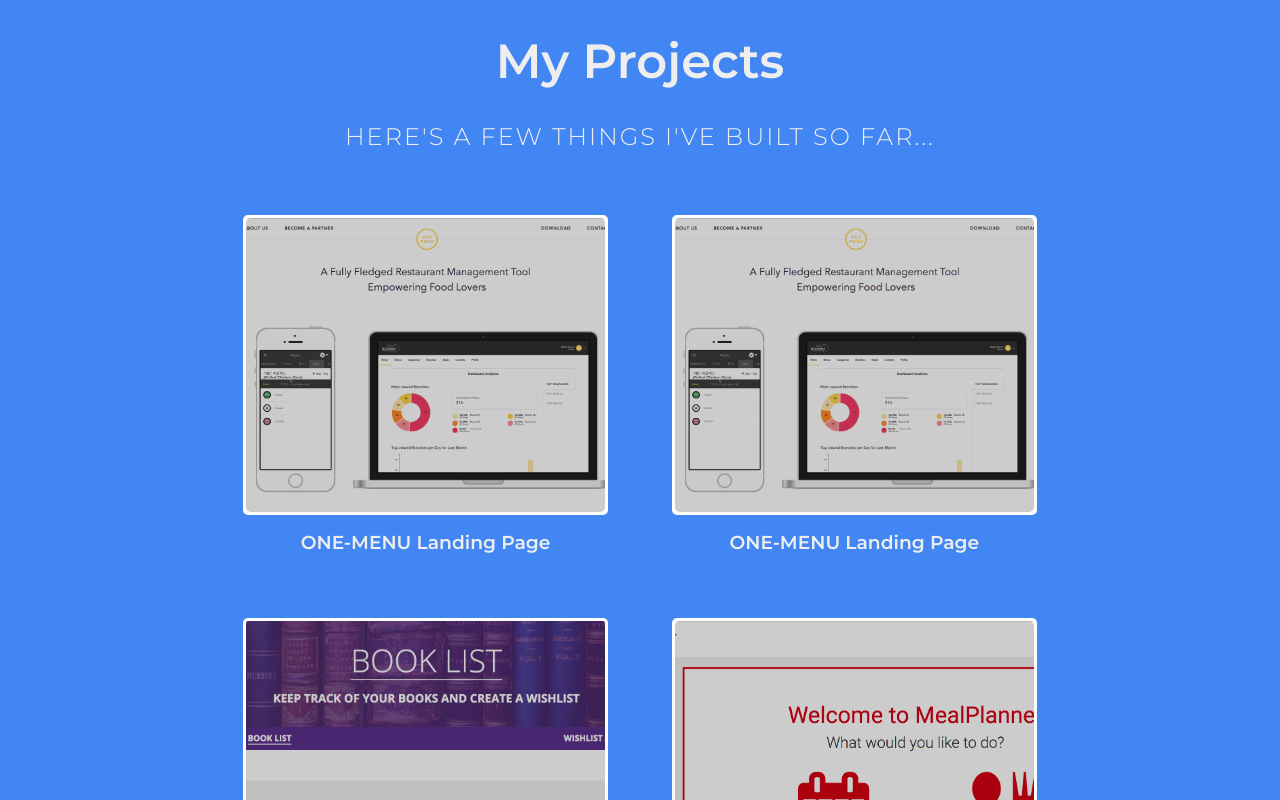
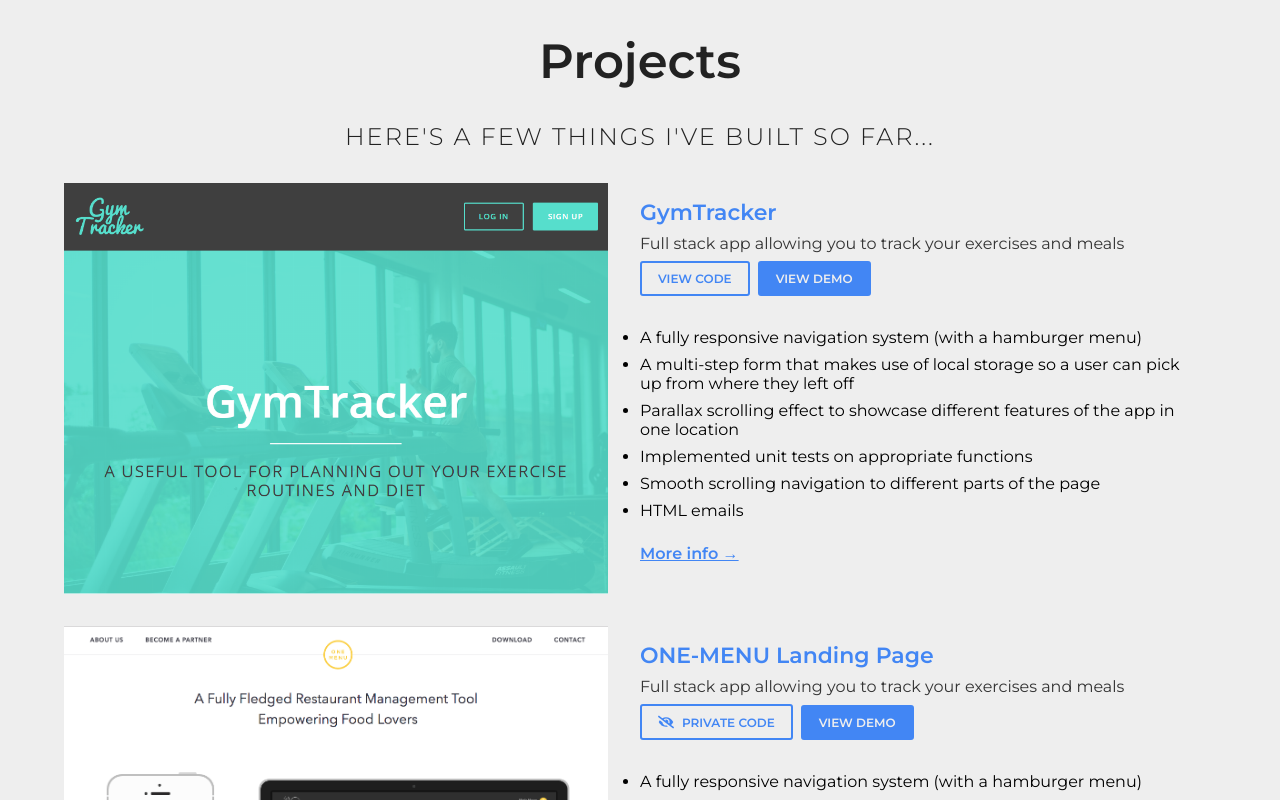
Before and after one commit to BillyLevin/billylevin, a React (Create React App) app: page / in a window 1280 px wide. Shown: the part 800-1600 px from the top of the page. Built offline with nearby package versions, Linux system fonts and the light colour scheme.

Commit message:
redesign projects section

```diff
--- a/src/components/Contact.tsx
+++ b/src/components/Contact.tsx
@@ -1,8 +1,8 @@
-import * as React from "react";
-import { FaEnvelope, FaPhone, FaTwitter } from "react-icons/fa";
-import styled from "styled-components";
-import SectionHeading from "./SectionHeading";
-import SectionSubheading from "./SectionSubheading";
+import * as React from 'react';
+import { FaEnvelope, FaPhone, FaTwitter } from 'react-icons/fa';
+import styled from 'styled-components';
+import SectionHeading from './SectionHeading';
+import SectionSubheading from './SectionSubheading';
 
 const ContactContainer = styled.div`
   width: 100%;
@@ -43,10 +43,8 @@
 const Contact: React.FC = () => {
   return (
     <ContactContainer>
-      <SectionHeading variant="dark">Get in touch</SectionHeading>
-      <SectionSubheading variant="dark">
-        Here's some easy ways to contact me...
-      </SectionSubheading>
+      <SectionHeading textColor="dark">Get in touch</SectionHeading>
+      <SectionSubheading textColor="dark">Here's some easy ways to contact me...</SectionSubheading>
       <ContactList>
         <ContactItem>
           <FaPhone />
--- a/src/components/Project.tsx
+++ b/src/components/Project.tsx
@@ -1,63 +1,156 @@
-import * as React from "react";
-import { Link, LinkProps } from "react-router-dom";
-import styled from "styled-components";
+import * as React from 'react';
+import { FaEyeSlash } from 'react-icons/fa';
+import styled from 'styled-components';
+import { theme } from '../theme';
+import Link from './Link';
 
 interface Props {
   title: string;
   image: string;
   url: string;
+  subtitle: string;
+  demoLink?: string;
+  codeLink?: string;
+  features: string[];
 }
 
-interface ImageProps {
-  url: string;
-}
-
-const ProjectContainer = styled.div<LinkProps>`
-  flex: 0 0 30%;
+const ProjectContainer = styled.div`
   margin: 3.2rem;
   text-decoration: none;
   outline: 0;
+  display: flex;
+`;
 
-  &:hover div:first-child::after,
-  &:focus div:first-child::after {
-    opacity: 0.7;
+const ProjectImage = styled.div`
+  flex: 1;
+  img {
+    width: 100%;
+    height: 100%;
+    object-fit: cover;
   }
 `;
 
-const ProjectImage = styled.div<ImageProps>`
-  background-image: ${props => `url(${props.url})`};
-  background-size: cover;
-  background-repeat: no-repeat;
-  background-position: 50% 50%;
-  height: 30rem;
-  border-radius: 5px;
-  border: 3px solid white;
-  position: relative;
+const ProjectDesc = styled.div`
+  flex: 1;
+  padding: 1.6rem 3.2rem;
+`;
 
-  &::after {
-    content: "";
-    display: block;
-    position: absolute;
-    height: 100%;
-    width: 100%;
-    background-color: #000;
-    opacity: 0.2;
-    border-radius: 5px;
-    transition: opacity 0.3s;
+const ProjectTitle = styled.h3`
+  color: ${props => props.theme.colors.primary[0]};
+  font-size: 2.2rem;
+  margin-bottom: 0.8rem;
+`;
+
+const ProjectSubtitle = styled.h4`
+  color: ${props => props.theme.colors.dark[1]};
+  font-weight: 400;
+  margin-bottom: 0.8rem;
+`;
+
+const ProjectLinks = styled.div`
+  display: flex;
+  align-items: center;
+  margin-bottom: 1.6rem;
+
+  a:nth-child(1),
+  div:nth-child(1) {
+    margin-right: 0.8rem;
   }
 `;
 
-const ProjectTitle = styled.h3`
-  text-align: center;
-  color: ${props => props.theme.colors.light[0]};
-  margin-top: 1.6rem;
+const NoLink = styled.div`
+  display: flex;
+  align-items: center;
+  color: ${props => props.theme.colors.primary[0]};
+  padding: 0.8rem 1.6rem;
+  border: ${props => '2px solid ' + props.theme.colors.primary[0]};
+  border-radius: 3px;
+
+  svg {
+    margin-right: 0.8rem;
+  }
+
+  span {
+    text-transform: uppercase;
+    font-weight: 600;
+    font-size: 1.2rem;
+  }
 `;
 
-const Project: React.FC<Props> = ({ title, image, url }) => {
+const ProjectFeatures = styled.ul`
+  padding: 1.6rem 0;
+  li {
+    margin-bottom: 0.8rem;
+  }
+`;
+
+const Project: React.FC<Props> = ({
+  title,
+  image,
+  url,
+  subtitle,
+  codeLink,
+  demoLink,
+  features,
+}) => {
   return (
-    <ProjectContainer as={Link} to={url}>
-      <ProjectImage url={image} />
-      <ProjectTitle>{title}</ProjectTitle>
+    <ProjectContainer>
+      <ProjectImage>
+        <img src={image} alt={title} />
+      </ProjectImage>
+      <ProjectDesc>
+        <ProjectTitle>{title}</ProjectTitle>
+        <ProjectSubtitle>{subtitle}</ProjectSubtitle>
+
+        <ProjectLinks>
+          {codeLink ? (
+            <Link
+              variant="secondaryButton"
+              href={codeLink}
+              target="_blank"
+              rel="noopener noreferrer"
+              primaryColor={theme.colors.primary[0]}
+            >
+              View Code
+            </Link>
+          ) : (
+            <NoLink>
+              <FaEyeSlash />
+              <span>Private Code</span>
+            </NoLink>
+          )}
+          {demoLink ? (
+            <Link
+              variant="primaryButton"
+              href={demoLink}
+              target="_blank"
+              rel="noopener noreferrer"
+              primaryColor={theme.colors.primary[0]}
+            >
+              View Demo
+            </Link>
+          ) : (
+            <NoLink>
+              <FaEyeSlash />
+              <span>No Demo</span>
+            </NoLink>
+          )}
+        </ProjectLinks>
+        <ProjectFeatures>
+          {features.map(feature => (
+            <li>{feature}</li>
+          ))}
+        </ProjectFeatures>
+        <Link
+          primaryColor={theme.colors.primary[0]}
+          href={url}
+          target="_blank"
+          variant="link"
+          rel="noopener noreferrer"
+        >
+          More info &rarr;
+        </Link>
+      </ProjectDesc>
     </ProjectContainer>
   );
 };
--- a/src/components/Projects.tsx
+++ b/src/components/Projects.tsx
@@ -1,6 +1,7 @@
 import * as React from 'react';
 import styled from 'styled-components';
 import booklistImg from '../img/booklist-thumbnail.png';
+import gymtrackerImg from '../img/gymtracker-thumbnail.png';
 import mealplannerImg from '../img/mealplanner-thumbnail.png';
 import oneMenuImg from '../img/one-menu.png';
 import Project from './Project';
@@ -8,30 +9,78 @@
 import SectionSubheading from './SectionSubheading';
 
 const ProjectsContainer = styled.div`
-  width: 100%;
-  background-color: ${props => props.theme.colors.primary[0]};
+  background-color: ${props => props.theme.colors.light[0]};
+  margin: 0 auto;
   padding: 3.2rem;
-`;
-
-const ProjectsGrid = styled.div`
-  display: flex;
-  justify-content: center;
-  flex-wrap: wrap;
+  max-width: 130rem;
 `;
 
 const Projects: React.FC = () => {
   return (
     <ProjectsContainer>
-      <SectionHeading variant="light">My Projects</SectionHeading>
-      <SectionSubheading variant="light">
+      <SectionHeading textColor="dark">Projects</SectionHeading>
+      <SectionSubheading textColor="dark">
         Here's a few things I've built so far...
       </SectionSubheading>
-      <ProjectsGrid>
-        <Project title="ONE-MENU Landing Page" image={oneMenuImg} url="/one-menu" />
-        <Project title="ONE-MENU Landing Page" image={oneMenuImg} url="/one-menu" />
-        <Project title="React Booklist" image={booklistImg} url="/one-menu" />
-        <Project title="MealPlanner" image={mealplannerImg} url="/mealplanner" />
-      </ProjectsGrid>
+      <Project
+        title="GymTracker"
+        image={gymtrackerImg}
+        url="/one-menu"
+        subtitle="Full stack app allowing you to track your exercises and meals"
+        codeLink="https://github.com/billylevin/gymtracker"
+        demoLink="https://www.gymtracker.xyz/"
+        features={[
+          'A fully responsive navigation system (with a hamburger menu)',
+          'A multi-step form that makes use of local storage so a user can pick up from where they left off',
+          'Parallax scrolling effect to showcase different features of the app in one location',
+          'Implemented unit tests on appropriate functions',
+          'Smooth scrolling navigation to different parts of the page',
+          'HTML emails',
+        ]}
+      />
+      <Project
+        title="ONE-MENU Landing Page"
+        image={oneMenuImg}
+        url="/one-menu"
+        subtitle="Full stack app allowing you to track your exercises and meals"
+        demoLink="https://friendly-goodall-8021fb.netlify.com/"
+        features={[
+          'A fully responsive navigation system (with a hamburger menu)',
+          'A multi-step form that makes use of local storage so a user can pick up from where they left off',
+          'Parallax scrolling effect to showcase different features of the app in one location',
+          'Implemented unit tests on appropriate functions',
+          'Smooth scrolling navigation to different parts of the page',
+          'HTML emails',
+        ]}
+      />
+      <Project
+        title="React Booklist"
+        image={booklistImg}
+        url="/one-menu"
+        subtitle="Full stack app allowing you to track your exercises and meals"
+        features={[
+          'A fully responsive navigation system (with a hamburger menu)',
+          'A multi-step form that makes use of local storage so a user can pick up from where they left off',
+          'Parallax scrolling effect to showcase different features of the app in one location',
+          'Implemented unit tests on appropriate functions',
+          'Smooth scrolling navigation to different parts of the page',
+          'HTML emails',
+        ]}
+      />
+      <Project
+        title="MealPlanner"
+        image={mealplannerImg}
+        url="/mealplanner"
+        subtitle="Full stack app allowing you to track your exercises and meals"
+        features={[
+          'A fully responsive navigation system (with a hamburger menu)',
+          'A multi-step form that makes use of local storage so a user can pick up from where they left off',
+          'Parallax scrolling effect to showcase different features of the app in one location',
+          'Implemented unit tests on appropriate functions',
+          'Smooth scrolling navigation to different parts of the page',
+          'HTML emails',
+        ]}
+      />
     </ProjectsContainer>
   );
 };
--- a/src/components/SectionHeading.tsx
+++ b/src/components/SectionHeading.tsx
@@ -1,15 +1,12 @@
-import * as React from "react";
-import styled from "styled-components";
+import * as React from 'react';
+import styled from 'styled-components';
 
 interface Props extends React.HTMLAttributes<HTMLHeadingElement> {
-  variant: "primary" | "dark" | "light";
+  textColor: string;
 }
 
 const Heading = styled.h2<Props>`
-  color: ${props =>
-    (props.variant === "primary" && props.theme.colors.primary[0]) ||
-    (props.variant === "dark" && props.theme.colors.dark[0]) ||
-    (props.variant === "light" && props.theme.colors.light[0])};
+  color: ${props => props.theme.colors[props.textColor][0]};
   text-align: center;
   font-size: 4.8rem;
   margin-bottom: 3.2rem;
--- a/src/components/SectionSubheading.tsx
+++ b/src/components/SectionSubheading.tsx
@@ -1,15 +1,12 @@
-import * as React from "react";
-import styled from "styled-components";
+import * as React from 'react';
+import styled from 'styled-components';
 
 interface Props extends React.HTMLAttributes<HTMLHeadingElement> {
-  variant: "primary" | "dark" | "light";
+  textColor: string;
 }
 
 const Heading = styled.h3<Props>`
-  color: ${props =>
-    (props.variant === "primary" && props.theme.colors.primary[0]) ||
-    (props.variant === "dark" && props.theme.colors.dark[0]) ||
-    (props.variant === "light" && props.theme.colors.light[0])};
+  color: ${props => props.theme.colors[props.textColor][0]};
   text-align: center;
   font-size: 2.4rem;
   font-weight: 300;
--- a/src/components/Skills.tsx
+++ b/src/components/Skills.tsx
@@ -77,12 +77,13 @@
         <Col>
           <ColTitle>Tools</ColTitle>
           <List>
-            <li>Git</li>
+            <li>Version control (Git)</li>
             <li>TypeScript</li>
             <li>Yarn</li>
             <li>Docker</li>
             <li>Storybook</li>
             <li>Redis</li>
+            <li>Enzyme / Jest</li>
           </List>
         </Col>
       </Table>
```
Also changed, not shown: src/img/gymtracker-thumbnail.png (added).
